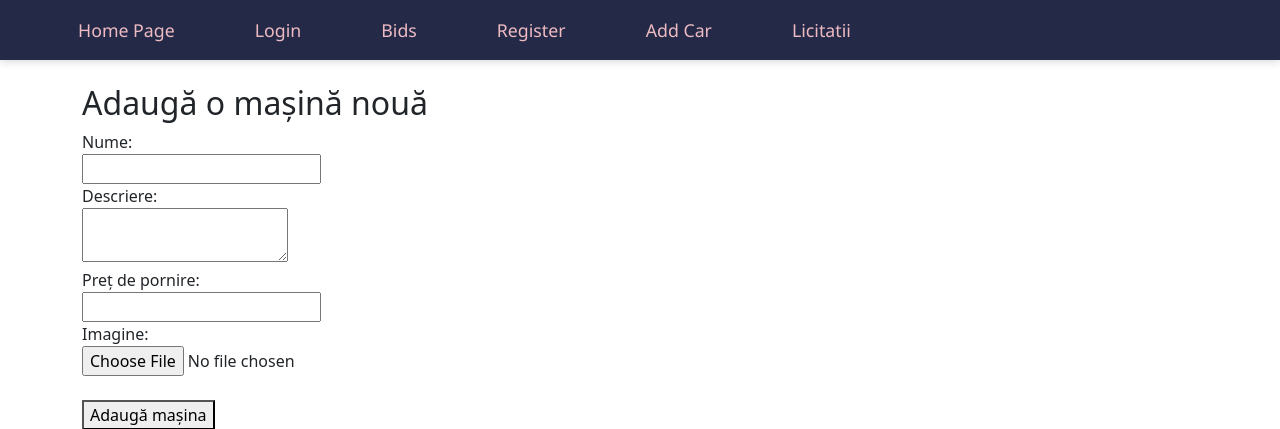
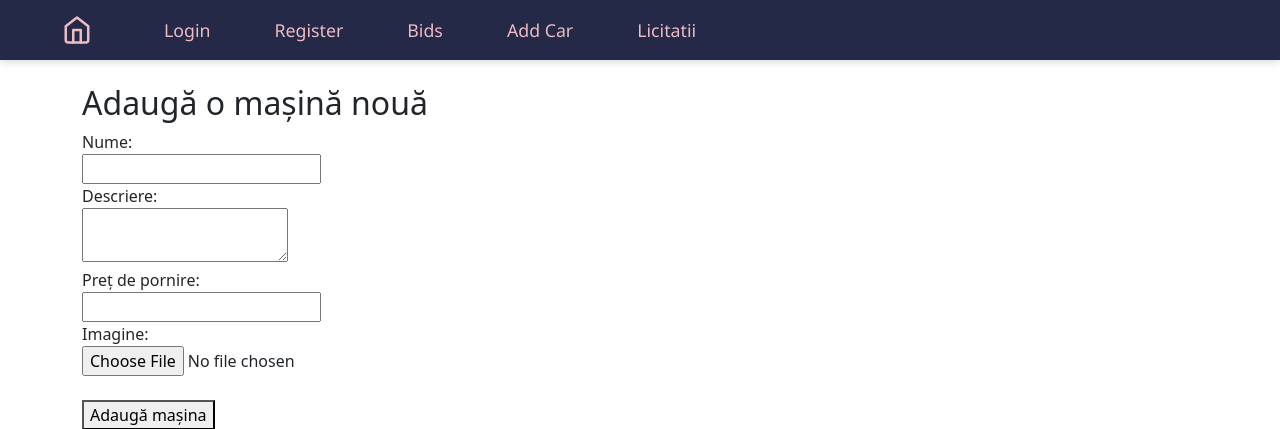
Before and after one commit to kenydo/bid, a Django app: page /add_car/ in a window 1280 px wide. Shown: the top 429 px of the page. Run offline with Django 5.2, Linux system fonts and the light colour scheme.

Commit message:
Iconita si altcv

```diff
--- a/static/stylesnav.css
+++ b/static/stylesnav.css
@@ -54,3 +54,12 @@
     margin: 8px 0;
   }
 }
+.navbar__link svg {
+  stroke: #eebbc3; /* culoarea iconiței */
+  width: 30px; /* poți ajusta dimensiunea */
+  height: 30px;
+}
+
+.navbar__link:hover svg {
+  stroke: black;
+}
--- a/templates/navbar.html
+++ b/templates/navbar.html
@@ -4,43 +4,42 @@
 <head>
   <title>Car Auction</title>
   <link rel="stylesheet" href="{% static 'stylesnav.css' %}" />
-  <script src="https://unpkg.com/feather-icons"></script>
 
 {%block navbar %}
 
 <nav class="navbar">
   <ul class="navbar__menu">
     <li class="navbar__item">
-      <a href="{% url 'home' %}" class="navbar__link"
-        ><i data-feather="home"></i><span>Home Page</span></a
-      >
+      <a href="{% url 'home' %}" class="navbar__link">
+        <i data-feather="home"></i><span></span></a>
+
     </li>
     <li class="navbar__item">
-      <a href="{% url 'login' %}" class="navbar__link"
-        ><i data-feather="users"></i><span>Login</span></a
-      >
+      <a href="{% url 'login' %}" class="navbar__link">Login</a>
+
     </li>
     <li class="navbar__item">
-      <a href="{% url 'bids' %}" class="navbar__link"
-        ><i data-feather="bids"></i><span>Bids</span></a
-      >
+      <a href="{% url 'register' %}" class="navbar__link">Register</a>
+
     </li>
     <li class="navbar__item">
-      <a href="{% url 'register' %}" class="navbar__link"
-        ><i data-feather="register"></i><span>Register</span></a
-      >
+      <a href="{% url 'bids' %}" class="navbar__link">Bids</a>
+
+
     </li>
     <li class="navbar__item">
-      <a href="{% url 'add_car' %}" class="navbar__link"
-        ><i data-feather="car"></i><span>Add Car</span></a
-      >
+      <a href="{% url 'add_car' %}" class="navbar__link">Add Car</a>
+
     </li>
         </li>
     <li class="navbar__item">
-      <a href="{% url 'auction_list' %}" class="navbar__link"
-        ><i data-feather="register"></i><span>Licitatii</span></a
-      >
+      <a href="{% url 'auction_list' %}" class="navbar__link">Licitatii</a>
+
     </li>
   </ul>
 </nav>
+  <script src="https://unpkg.com/feather-icons"></script>
+<script>
+  feather.replace();
+</script>
 {% endblock %}
```
